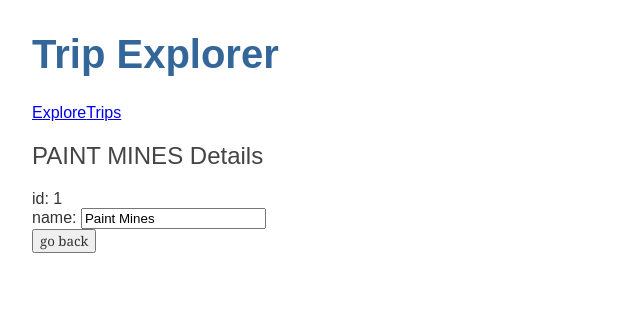
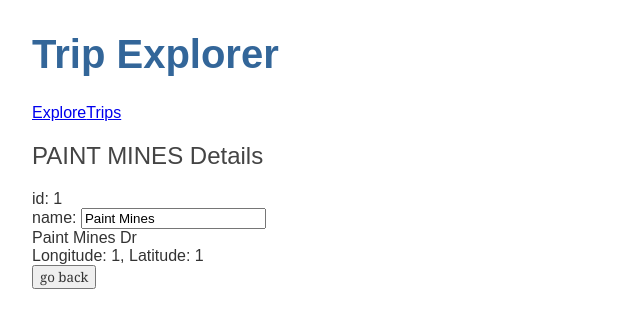
Before and after one commit to jonathanbae/trip-frontend, an Angular app: page /trips/1 in a window 1280 px wide. Shown: the top 328 px of the page, without its empty margins (0-640 px from the left). Built offline with nearby package versions, Linux system fonts and the light colour scheme.

Commit message:
add a few more deatails and show

```diff
--- a/src/app/components/trip-detail/trip-detail.component.html
+++ b/src/app/components/trip-detail/trip-detail.component.html
@@ -6,5 +6,9 @@
       <input [(ngModel)]="trip.name" placeholder="name" />
     </label>
   </div>
+  <div *ngFor="let place of trip.place">
+    <div>{{place.address}}</div>
+    <div><span>Longitude: </span>{{place.longitude}}<span>, Latitude: </span>{{place.latitude}}</div>
+  </div>
   <button (click)="goBack()">go back</button>
 </div>
--- a/src/app/models/trip.ts
+++ b/src/app/models/trip.ts
@@ -5,6 +5,7 @@ export interface ITrip {
   name: string;
   place: IPlace[];
   // images
+  // thumbnailIconUrl: string;
   //   imageFolderUrl: string;
   // details
   //   itinerary: string; // TODO make this another object; linked list?
```
